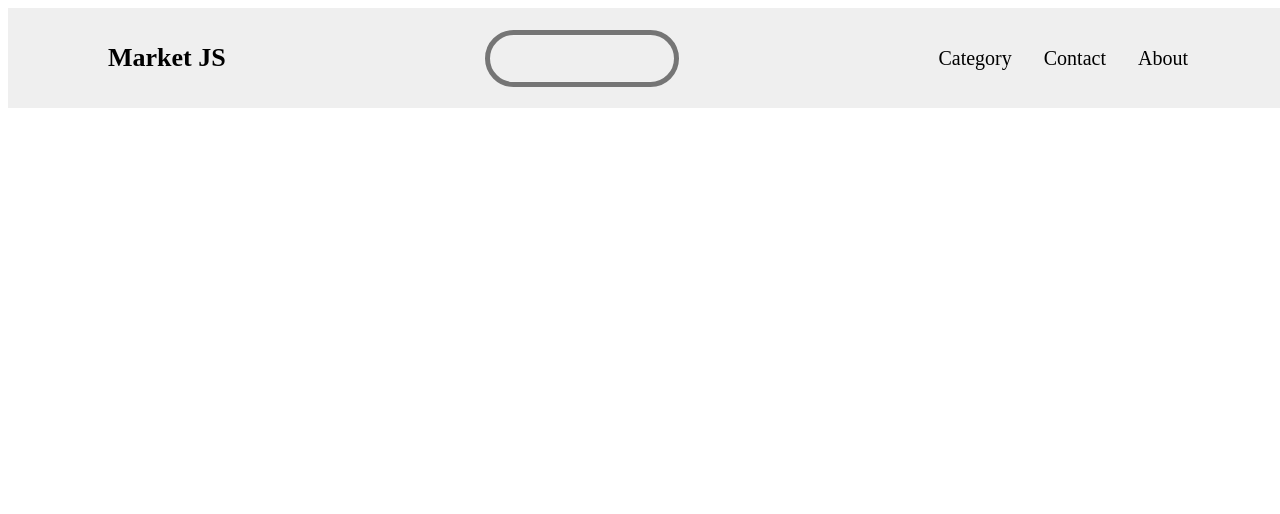
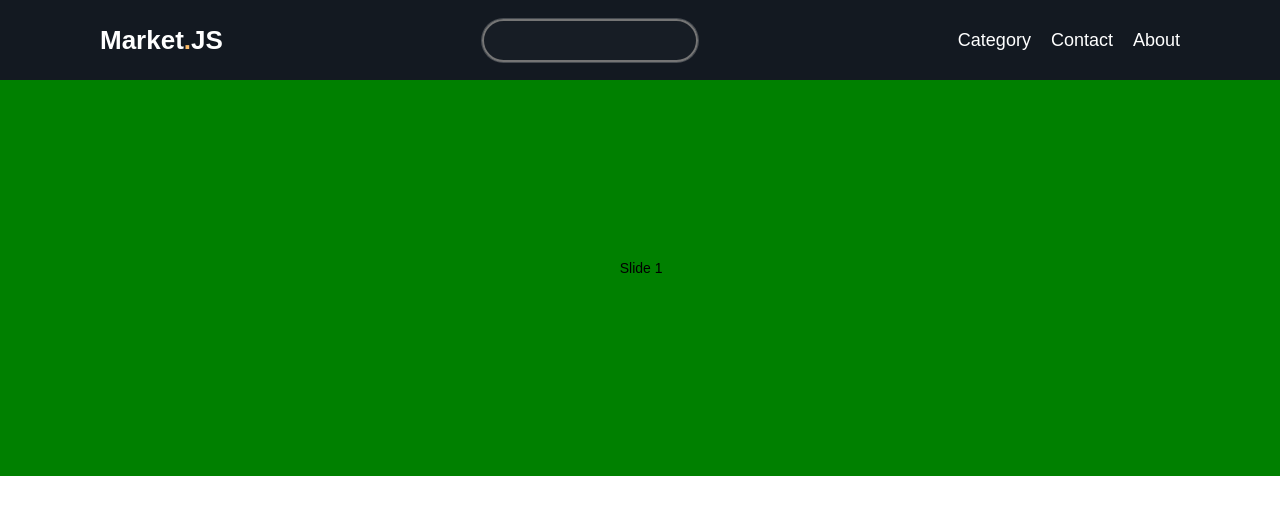
Before and after one commit to Brunogoniadis/Market-ReactJS, a React (Vite) app: page / in a window 1280 px wide. Shown: the top 514 px of the page. Built offline with nearby package versions, Linux system fonts and the light colour scheme.

Commit message:
feat: carousel mockup

```diff
--- a/GlobalStyle.js
+++ b/GlobalStyle.js
@@ -2,11 +2,11 @@ import { createGlobalStyle } from "styled-components";
 
 export default createGlobalStyle`
 
+  @import url('https://fonts.googleapis.com/css2?family=Rubik:wght@400;500&display=swap');
+
   :root {
-
-
     font-size: 60%;
-    font-size: 60%;
+    font-family: 'Rubik', sans-serif;
   }
 
   @media (min-width: 700px) {
@@ -16,14 +16,13 @@ export default createGlobalStyle`
   }
 
   * {
-    margin:0;
+    margin: 0;
     padding: 0;
-    outline:15px;
+    outline: 15px;
     box-sizing: border-box;
-
   }
 
-  body,html{
+  body, html {
     width: 100vw;
     height: 100vh;
 
@@ -35,50 +34,47 @@ export default createGlobalStyle`
       right: 50%;
       transform: translateX(-50%);
       z-index: -1;
-
     }
   }
 
   body {
-
-    font-family: 'Inter', sans-serif;
-
+    font-family: 'Rubik', sans-serif;
     color: var(--color-text);
     -webkit-font-smoothing: antialiased;
-
     overflow-x: hidden;
     overflow-y: overlay;
   }
 
   body, input, button, textarea {
     font-size: 1.6rem;
+    font-family: 'Rubik', sans-serif;
+
   }
 
-  h1, h2, h3, h4, strong{
+  h1, h2, h3, h4, strong {
     font-weight: 500;
     text-decoration: none;
   }
 
-  h1{
+  h1 {
     font-size: 28px;
   }
-  h2{
+  h2 {
     font-size: 20px;
   }
-  h3{
+  h3 {
     font-size: 14px;
   }
-  h4{
+  h4 {
     font-size: 12px;
   }
 
   button {
     cursor: pointer;
   }
-  a{
+  a {
     text-decoration: none;
   }
-
 
   /* width */
   ::-webkit-scrollbar {
--- a/package.json
+++ b/package.json
@@ -12,6 +12,7 @@
   "dependencies": {
     "react": "^18.2.0",
     "react-dom": "^18.2.0",
+    "react-slick": "^0.29.0",
     "styled-components": "^6.1.8"
   },
   "devDependencies": {
--- a/src/App.jsx
+++ b/src/App.jsx
@@ -2,6 +2,7 @@ import { useState } from 'react'
 import reactLogo from './assets/react.svg'
 import viteLogo from '/vite.svg'
 import Header from './Components/Header/Header'
+import { Carousel } from './Components/Carousel/Carousel'
 
 function App() {
   const [count, setCount] = useState(0)
@@ -9,6 +10,7 @@ function App() {
   return (
     <>
       <Header/>
+      <Carousel/>
     </>
   )
 }
--- /dev/null
+++ b/src/Components/Carousel/Carousel.jsx
@@ -0,0 +1,40 @@
+import React, { useEffect } from 'react';
+import Slider from 'react-slick';
+import { CarouselWrapper, CustomSlider } from './style'
+
+export const Carousel = () => {
+
+    const settings = {
+        dots: false,
+        arrows: false,
+        infinite: true,
+        speed: 500,
+        slidesToShow: 1,
+        slidesToScroll: 5,
+        autoplay: true,          // Enable autoplay
+        autoplaySpeed: 10,     // Set autoplay speed to 2000 milliseconds (2 seconds)
+      };
+
+    useEffect(() => {
+        // Optionally, you can add any additional initialization logic here
+    }, []);
+
+    return (
+        <CarouselWrapper>
+            <CustomSlider {...settings}>
+                <div>
+                    <h3>Slide 1</h3>
+                </div>
+
+                <div>
+                    <h3>Slide 2</h3>
+                </div>
+
+                <div>
+                    <h3>Slide 3</h3>
+                </div>
+
+            </CustomSlider>
+        </CarouselWrapper>
+    );
+};
--- /dev/null
+++ b/src/Components/Carousel/style.js
@@ -0,0 +1,43 @@
+import styled from "styled-components";
+import Slider from 'react-slick';
+
+export const CarouselWrapper = styled.div`
+    width: 100%;
+    height: 396px;
+
+    display: flex;
+    align-items: center;
+    justify-content: center;
+
+    background-color: red;
+    overflow: hidden;
+`
+
+export const CustomSlider = styled(Slider)`
+  *{
+    text-decoration: none;
+  }
+  background-color: green;
+  .slick-list{
+    width: 100vw;
+    max-width: 1920px;
+    height: 396px;
+
+    display: grid;
+
+    margin-bottom: 2rem;
+
+    div{
+        display: flex;
+        align-items: center;
+        justify-content: center;
+        text-decoration: none;
+
+    }
+
+
+  }
+
+
+
+`
--- a/src/Components/Header/Header.jsx
+++ b/src/Components/Header/Header.jsx
@@ -6,7 +6,9 @@ export default function Header() {
         <Main>
             <div className='content'>
                 <div className='title'>
-                    Market JS
+                    Market
+                    <h6>.</h6>
+                    JS
                 </div>
 
                 <Input></Input>
--- a/src/Components/Header/style.js
+++ b/src/Components/Header/style.js
@@ -1,13 +1,17 @@
 import styled from 'styled-components';
 
 export const Main = styled.div`
-    height: 100px;
+    height: 80px;
     width: 100vw;
 
-    background-color: #EFEFEF;
+    background-color: #131921;
     display: flex;
     align-items: center;
     justify-content: center;
+
+    div div{
+        color: white;
+    }
 
     .content{
         width: 100%;
@@ -20,6 +24,16 @@ export const Main = styled.div`
         .title{
             font-size: 26px;
             font-weight: bold;
+            display: flex;
+            flex-direction: row;
+            align-items: center;
+            justify-content: center;
+            text-align: center;
+
+            h6{
+                color: #febd69;
+                font-size: 26px;
+            }
         }
 
         .nav-container{
@@ -32,7 +46,7 @@ export const Main = styled.div`
             justify-content: space-around;
 
             a{
-                font-size: 20px;
+                font-size: 18px;
                 text-align: center;
             }
         }
--- a/src/Components/Input/style.js
+++ b/src/Components/Input/style.js
@@ -14,10 +14,11 @@ export const StyledInput = styled.div`
         color: var(--color-text);
 
         border-radius: 50px;
+        transition: all ease-in 1s;
 
         :focus-within {
-            border-color: #6663FF;
-
+            border-color: #febd69;
+            transition: all ease-in 300ms;
         }
 
         input {
@@ -29,7 +30,7 @@ export const StyledInput = styled.div`
 
             color: var(--color-primary);
             border-radius: 50px;
-            border: 5px solid #757575;
+            border: 2px solid #757575;
             padding-left: 5px;
 
         }
--- a/src/main.jsx
+++ b/src/main.jsx
@@ -1,9 +1,11 @@
 import React from 'react'
 import ReactDOM from 'react-dom/client'
 import App from './App.jsx'
+import GlobalStyle from '../GlobalStyle.js'
 
 ReactDOM.createRoot(document.getElementById('root')).render(
   <React.StrictMode>
+    <GlobalStyle/>
     <App />
   </React.StrictMode>,
 )
```
Also changed, not shown: 1 other file (tests, documents, lock files or other folders). Lines whose indentation alone changed are shown as unchanged.
